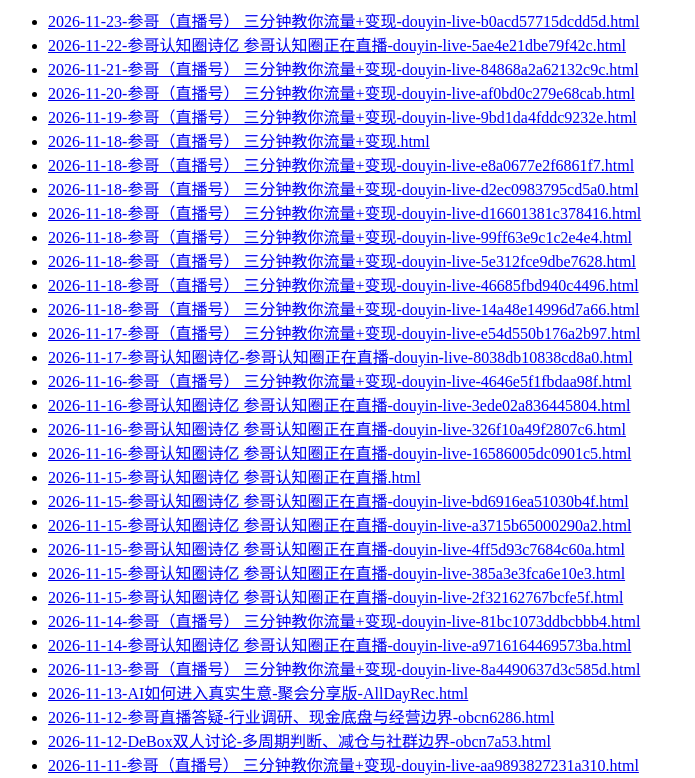
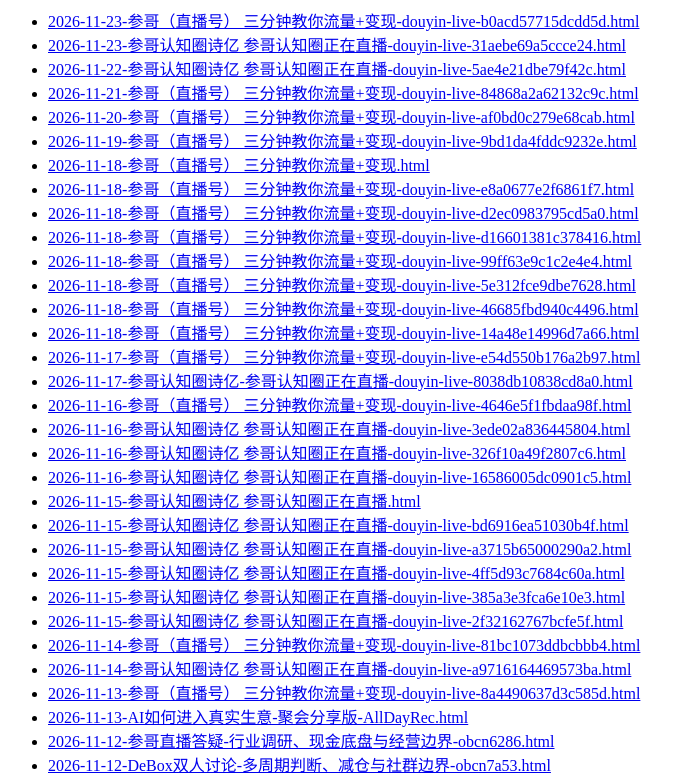
Before and after one commit to liangzai4322/daily-review-cards, a plain HTML site: page docs/meetings/index.html in a window 1280 px wide. Shown: the part 81-859 px from the top of the page, without its empty margins (0-695 px from the left). Drawn offline with Linux system fonts and the light colour scheme.

Commit message:
Update card index

```diff
--- a/docs/meetings/index.html
+++ b/docs/meetings/index.html
@@ -10,6 +10,7 @@
     <h1>聚会总结</h1>
     <ul>
       <li><a href="2026-11-23-参哥（直播号） 三分钟教你流量+变现-douyin-live-b0acd57715dcdd5d.html">2026-11-23-参哥（直播号） 三分钟教你流量+变现-douyin-live-b0acd57715dcdd5d.html</a></li>
+      <li><a href="2026-11-23-参哥认知圈诗亿 参哥认知圈正在直播-douyin-live-31aebe69a5ccce24.html">2026-11-23-参哥认知圈诗亿 参哥认知圈正在直播-douyin-live-31aebe69a5ccce24.html</a></li>
       <li><a href="2026-11-22-参哥认知圈诗亿 参哥认知圈正在直播-douyin-live-5ae4e21dbe79f42c.html">2026-11-22-参哥认知圈诗亿 参哥认知圈正在直播-douyin-live-5ae4e21dbe79f42c.html</a></li>
       <li><a href="2026-11-21-参哥（直播号） 三分钟教你流量+变现-douyin-live-84868a2a62132c9c.html">2026-11-21-参哥（直播号） 三分钟教你流量+变现-douyin-live-84868a2a62132c9c.html</a></li>
       <li><a href="2026-11-20-参哥（直播号） 三分钟教你流量+变现-douyin-live-af0bd0c279e68cab.html">2026-11-20-参哥（直播号） 三分钟教你流量+变现-douyin-live-af0bd0c279e68cab.html</a></li>
```
